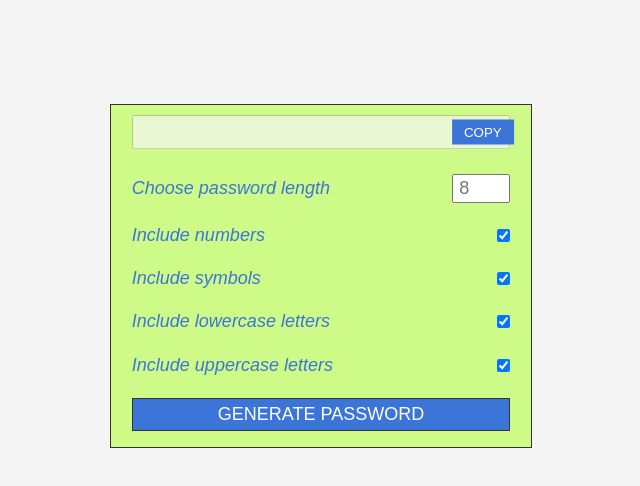
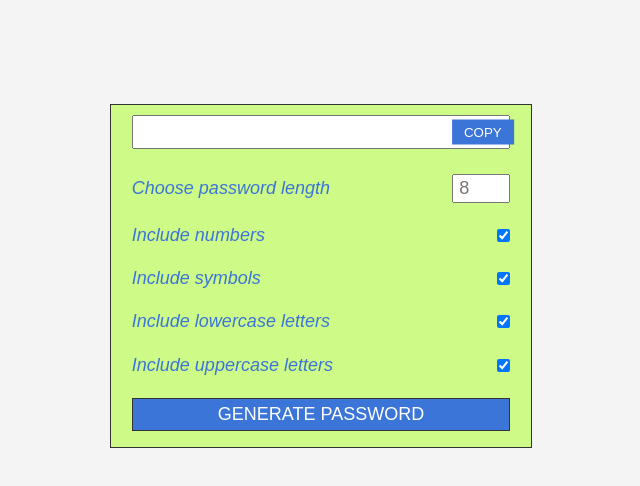
Before and after one commit to IvanMPR/Password-generator, a plain HTML site: page index.html in a window 1280 px wide. Shown: the part 124-610 px from the top of the page, without its empty margins (319-959 px from the left). Drawn offline with Linux system fonts and the light colour scheme.

Commit message:
enabled output

```diff
--- a/index.html
+++ b/index.html
@@ -12,7 +12,7 @@
     <h1>Password Generator</h1>
     <div class="box">
       <div class="input-parent">
-        <input type="text" class="password-output" disabled />
+        <input type="text" class="password-output" />
         <button class="btn-copy">Copy</button>
       </div>
       <div class="lower-part">
```
